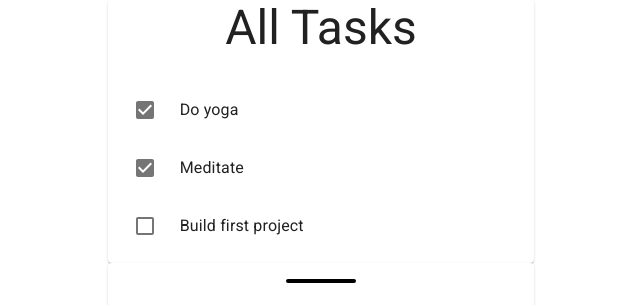
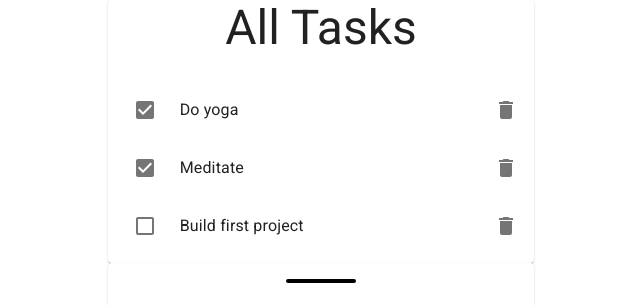
Before and after one commit to ctln12/react-timed-task-tracker, a React (Create React App) app: page / in a window 1280 px wide. Shown: the top 305 px of the page, without its empty margins (319-959 px from the left). Built offline with nearby package versions, Linux system fonts and the light colour scheme.

Commit message:
Add deleteTodo function to TodoApp component and a button to TodoItem component to delete a todo

```diff
--- a/src/components/TodoApp.js
+++ b/src/components/TodoApp.js
@@ -11,7 +11,8 @@ function TodoApp() {
   ]
   const [todos, setTodos] = useState(initialTodos);
   const addTodo = newTask => {
-    const newTodo = { id: todos[todos.length - 1].id + 1, task: newTask, completed: false };
+    const newId = todos.length ? todos[todos.length - 1].id + 1 : 1;
+    const newTodo = { id: newId, task: newTask, completed: false };
     setTodos([...todos, newTodo]);
   };
   const toggleTodo = todoId => {
@@ -20,11 +21,15 @@ function TodoApp() {
     );
     setTodos(updatedTodos);
   };
+  const deleteTodo = todoId => {
+    const filteredTodos = todos.filter(todo => todo.id !== todoId);
+    setTodos(filteredTodos);
+  };
   return (
     <Paper elevation={0}>
       <Grid container justifyContent='center'>
         <Grid item xs={11} md={8} lg={4}>
-          <TodoList todos={todos} toggleTodo={toggleTodo} />
+          <TodoList todos={todos} toggleTodo={toggleTodo} deleteTodo={deleteTodo} />
           <TodoForm addTodo={addTodo} />
         </Grid>
       </Grid>
--- a/src/components/TodoItem.js
+++ b/src/components/TodoItem.js
@@ -1,18 +1,24 @@
 import React from 'react';
-import { Checkbox, ListItem, ListItemIcon, ListItemText } from '@material-ui/core';
+import { Checkbox, IconButton, ListItem, ListItemIcon, ListItemSecondaryAction, ListItemText } from '@material-ui/core';
+import { Delete } from '@material-ui/icons';
 
-function TodoItem({ todo, toggleTodo }) {
+function TodoItem({ todo, toggleTodo, deleteTodo }) {
   return (
     <ListItem>
       <ListItemIcon>
         <Checkbox
           checked={todo.completed}
           color="default"
-          inputProps={{ 'aria-label': 'checkbox with default color' }}
+          aria-label="checkbox"
           onClick={() => toggleTodo(todo.id)}
         />
       </ListItemIcon>
       <ListItemText>{todo.task}</ListItemText>
+      <ListItemSecondaryAction>
+        <IconButton edge="end" aria-label="delete" onClick={() => deleteTodo(todo.id)}>
+          <Delete />
+        </IconButton>
+      </ListItemSecondaryAction>
     </ListItem>
   )
 }
--- a/src/components/TodoList.js
+++ b/src/components/TodoList.js
@@ -2,7 +2,7 @@ import React from 'react';
 import TodoItem from './TodoItem';
 import { List, Paper, Typography } from '@material-ui/core';
 
-function TodoList({ todos, toggleTodo }) {
+function TodoList({ todos, toggleTodo, deleteTodo }) {
   return (
     <Paper>
       <Typography gutterBottom variant='h3' align='center'>
@@ -10,7 +10,7 @@ function TodoList({ todos, toggleTodo }) {
       </Typography>
       <List>
         {todos.map(todo => (
-          <TodoItem key={todo.id} todo={todo} toggleTodo={toggleTodo} />
+          <TodoItem key={todo.id} todo={todo} toggleTodo={toggleTodo} deleteTodo={deleteTodo} />
         ))}
       </List>
     </Paper>
```
